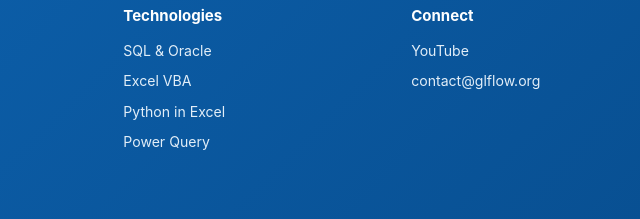
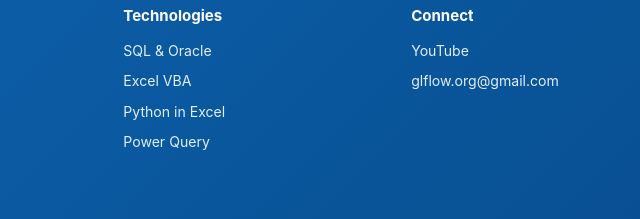
Before and after one commit to glflow-org/glflow-org.github.io, a plain HTML site: page tutorials/repo-pnl/index.html in a window 1280 px wide. Shown: the part 2908-3127 px from the top of the page, 640-1280 px from the left. Drawn offline with Linux system fonts and the light colour scheme.

Commit message:
Update footer contact email to Gmail address

```diff
--- a/tutorials/repo-pnl/index.html
+++ b/tutorials/repo-pnl/index.html
@@ -136,7 +136,7 @@
       <div class="footer-column">
         <h3>Connect</h3>
         <a href="https://www.youtube.com/@glFlowTech/videos" target="_blank" rel="noopener">YouTube</a>
-        <a href="mailto:contact@glflow.org">contact@glflow.org</a>
+        <a href="mailto:glflow.org@gmail.com">glflow.org@gmail.com</a>
       </div>
     </div>
     <div class="container footer-bottom">© 2026 glFlow • All rights reserved.</div>
```
